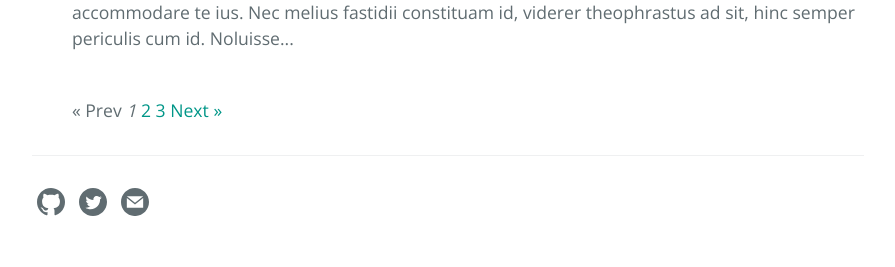
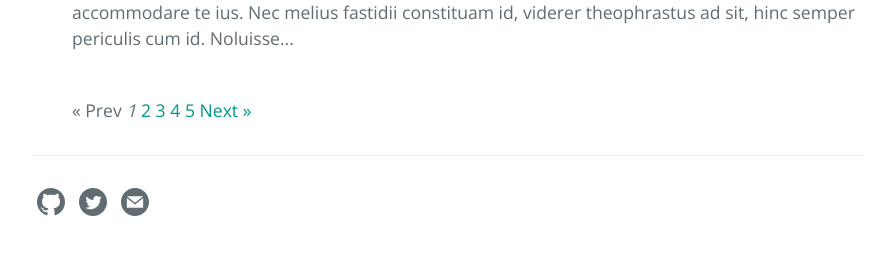
Before and after one commit to link9596/qwq, a Jekyll site: the page built from index.html, in a window 1280 px wide. Shown: the part 1358-1625 px from the top of the page, without its empty margins (192-1087 px from the left). Built offline with Jekyll 4.4.1, drawn with Linux system fonts in a browser that asks for light colours; the list of posts is cut into pages by our own code.

Commit message:
Update _config.yml

```diff
--- a/_config.yml
+++ b/_config.yml
@@ -13,7 +13,7 @@ cayman-blog:
 
 theme: # leave it empty
 
-paginate: 2
+paginate: 1
 paginate_path: "page:num"
 
 
```
